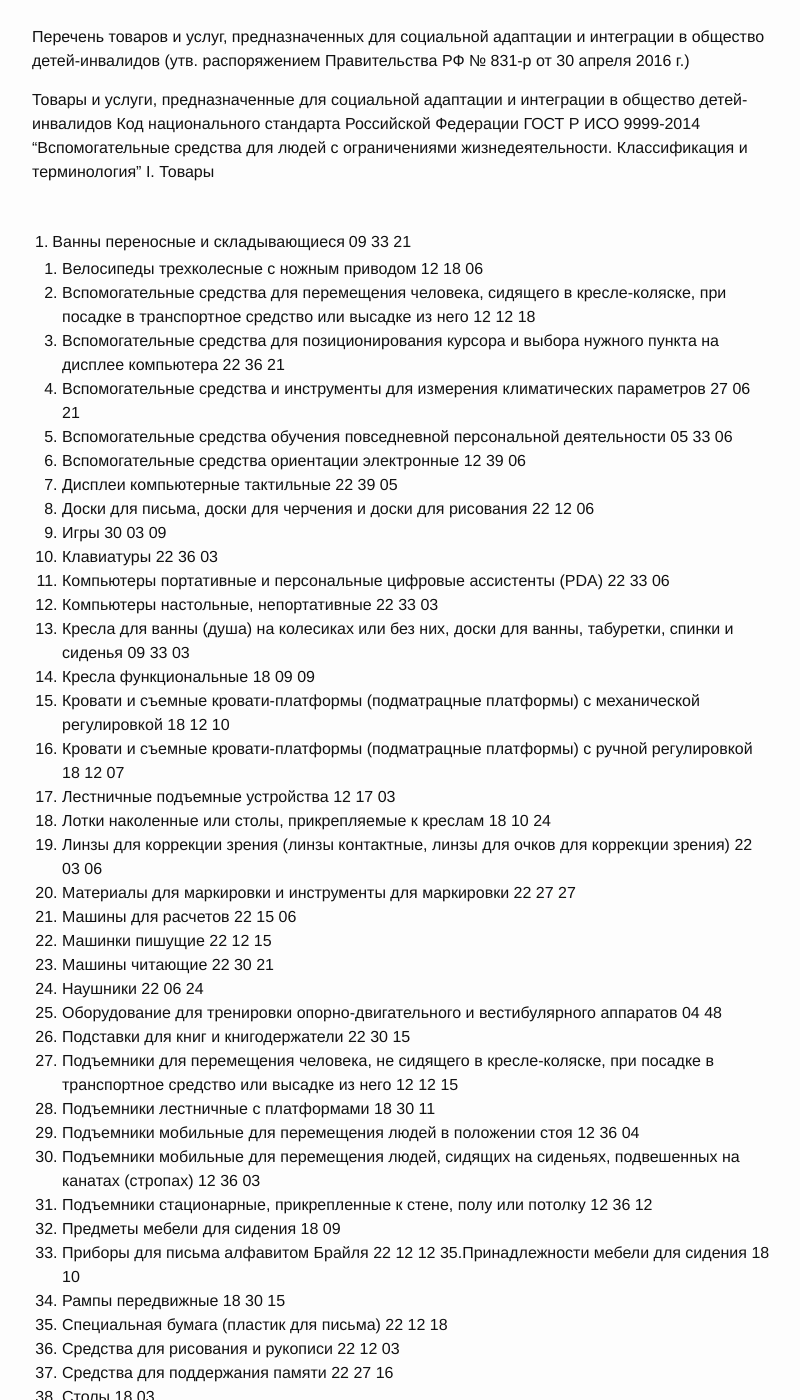
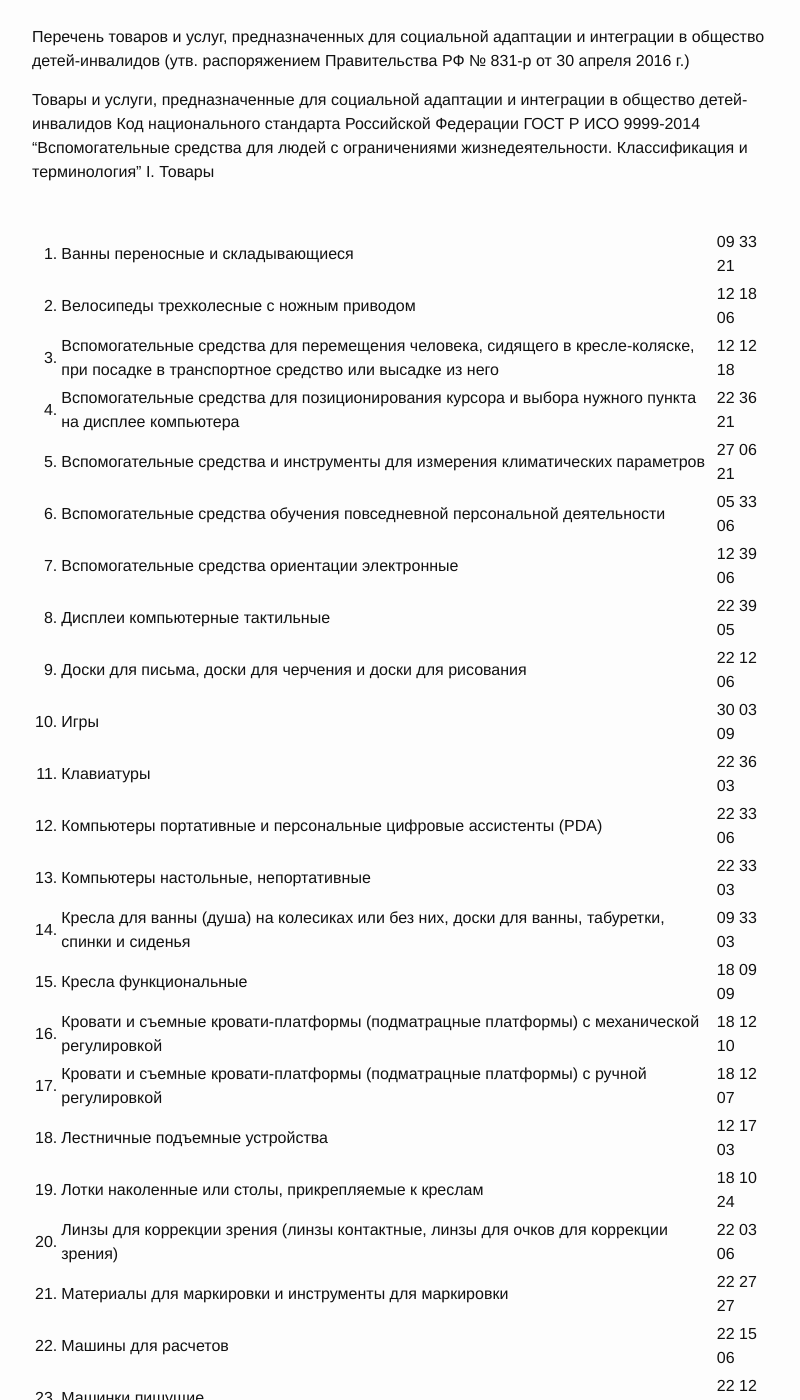
Before and after one commit to qboneteam/saranskmama, a Jekyll site: the page built from _posts/2017-05-02-tovari-i-uslugi-prednaznachennie-dlya-socialnoj-adaptacii-detej-invalidov.md, in a window 1280 px wide and 1400 px high, scrolled down 259 px. Shown: the whole window, without its empty margins (238-1038 px from the left). Built offline with Jekyll 4.4.1, drawn with Linux system fonts in a browser that asks for light colours; some of the changed text lies outside the part shown.

Commit message:
Some fix!

```diff
--- a/_posts/2017-05-02-tovari-i-uslugi-prednaznachennie-dlya-socialnoj-adaptacii-detej-invalidov.md
+++ b/_posts/2017-05-02-tovari-i-uslugi-prednaznachennie-dlya-socialnoj-adaptacii-detej-invalidov.md
@@ -10,86 +10,55 @@ date:   2017-05-02
 Товары и услуги, предназначенные для социальной адаптации и интеграции в общество детей-инвалидов	Код национального стандарта Российской Федерации ГОСТ Р ИСО 9999-2014 "Вспомогательные средства для людей с ограничениями жизнедеятельности. Классификация и терминология"
 I. Товары
 
- |    |    |    |
- |----|----|----|
+ |     |    |     |
+ |----:|----|:----|
  | 1. | Ванны переносные и складывающиеся | 09 33 21 |
+ | 2. | Велосипеды трехколесные с ножным приводом | 12 18 06 |
+ | 3. | Вспомогательные средства для перемещения человека, сидящего в кресле-коляске, при посадке в транспортное средство или высадке из него | 12 12 18 |
+ | 4. | Вспомогательные средства для позиционирования курсора и выбора нужного пункта на дисплее компьютера | 22 36 21 |
+ | 5. | Вспомогательные средства и инструменты для измерения климатических параметров | 27 06 21 |
+ | 6. | Вспомогательные средства обучения повседневной персональной деятельности | 05 33 06 |
+ | 7. | Вспомогательные средства ориентации электронные | 12 39 06 |
+ | 8. | Дисплеи компьютерные тактильные | 22 39 05 |
+ | 9. | Доски для письма, доски для черчения и доски для рисования | 22 12 06 |
+ | 10. | Игры | 30 03 09 |
+ | 11. | Клавиатуры | 22 36 03 |
+ | 12. | Компьютеры портативные и персональные цифровые ассистенты (PDA) | 22 33 06 |
+ | 13. | Компьютеры настольные, непортативные | 22 33 03 |
+ | 14. | Кресла для ванны (душа) на колесиках или без них, доски для ванны, табуретки, спинки и сиденья | 09 33 03 |
+ | 15. | Кресла функциональные | 18 09 09 |
+ | 16. | Кровати и съемные кровати-платформы (подматрацные платформы) с механической регулировкой | 18 12 10 |
+ | 17. | Кровати и съемные кровати-платформы (подматрацные платформы) с ручной регулировкой | 18 12 07 |
+ | 18. | Лестничные подъемные устройства | 12 17 03 |
+ | 19. | Лотки наколенные или столы, прикрепляемые к креслам | 18 10 24 |
+ | 20. | Линзы для коррекции зрения (линзы контактные, линзы для очков для коррекции зрения) | 22 03 06 |
+ | 21. | Материалы для маркировки и инструменты для маркировки | 22 27 27 |
+ | 22. | Машины для расчетов | 22 15 06 |
+ | 23. | Машинки пишущие | 22 12 15 |
+ | 24. | Машины читающие | 22 30 21 |
+ | 25. | Наушники | 22 06 24 |
+ | 26. | Оборудование для тренировки опорно-двигательного и вестибулярного аппаратов | 04 48 |
+ | 27. | Подставки для книг и книгодержатели | 22 30 15 |
+ | 28. | Подъемники для перемещения человека, не сидящего в кресле-коляске, при посадке в транспортное средство или высадке из него | 12 12 15 |
+ | 29. | Подъемники лестничные с платформами | 18 30 11 |
+ | 30. | Подъемники мобильные для перемещения людей в положении стоя | 12 36 04 |
+ | 31. | Подъемники мобильные для перемещения людей, сидящих на сиденьях, подвешенных на канатах (стропах) | 12 36 03 |
+ | 32. | Подъемники стационарные, прикрепленные к стене, полу или потолку | 12 36 12 |
+ | 33. | Предметы мебели для сидения | 18 09 |
+ | 34. | Приборы для письма алфавитом Брайля | 22 12 12 |
+ | 35. | Принадлежности мебели для сидения | 18 10 |
+ | 36. | Рампы передвижные | 18 30 15 |
+ | 37. | Специальная бумага (пластик для письма) | 22 12 18 |
+ | 38. | Средства для рисования и рукописи | 22 12 03 |
+ | 39. | Средства для поддержания памяти | 22 27 16 |
+ | 40. | Столы | 18 03 |
+ | 41. | Телефонные аппараты для мобильных сетей | 22 24 06 |
+ | 42. | Тележки | 24 36 12 |
+ | 43. | Устройства индукционно-петлевые | 22 18 30 |
+ | 44. | Устройства, оборудование и материалы для анализа крови | 04 24 12 |
+ | 45. | Устройства ввода альтернативные | 22 36 12 |
+ | 46. | Устройства для записи алфавитом Брайля, портативные | 22.12 21 |
+ | 47. | Часы и хронометры | 22 27 12 |
 
-
-2. Велосипеды трехколесные с ножным приводом	12 18 06
-3. Вспомогательные средства для перемещения человека, сидящего в кресле-коляске, при посадке в транспортное средство или высадке из него	12 12 18
-4. Вспомогательные средства для позиционирования курсора и выбора нужного пункта на дисплее компьютера	22 36 21
-5. Вспомогательные средства и инструменты для измерения климатических параметров	27 06 21
-6. Вспомогательные средства обучения повседневной персональной деятельности	05 33 06
-7. Вспомогательные средства ориентации электронные	12 39 06
-8. Дисплеи компьютерные тактильные
-22 39 05
-9. Доски для письма, доски для черчения и доски для рисования	22 12 06
-10. Игры	30 03 09
-11. Клавиатуры	22 36 03
-12. Компьютеры портативные и персональные цифровые ассистенты (PDA)	22 33 06
-13. Компьютеры настольные, непортативные	22 33 03
-14. Кресла для ванны (душа) на колесиках или без них, доски для ванны, табуретки, спинки и сиденья
-09 33 03
-15. Кресла функциональные	18 09 09
-16. Кровати и съемные кровати-платформы (подматрацные платформы) с механической регулировкой
-18 12 10
-17. Кровати и съемные кровати-платформы (подматрацные платформы) с ручной регулировкой
-18 12 07
-18. Лестничные подъемные устройства
-12 17 03
-19. Лотки наколенные или столы, прикрепляемые к креслам
-18 10 24
-20. Линзы для коррекции зрения (линзы контактные, линзы для очков для коррекции зрения)
-22 03 06
-21. Материалы для маркировки и инструменты для маркировки	22 27 27
-22. Машины для расчетов
-22 15 06
-23. Машинки пишущие
-22 12 15
-24. Машины читающие
-22 30 21
-25. Наушники
-22 06 24
-26. Оборудование для тренировки опорно-двигательного и вестибулярного аппаратов
-04 48
-27. Подставки для книг и книгодержатели
-22 30 15
-28. Подъемники для перемещения человека, не сидящего в кресле-коляске, при посадке в транспортное средство или высадке из него
-12 12 15
-29. Подъемники лестничные с платформами
-18 30 11
-30. Подъемники мобильные для перемещения людей в положении стоя	12 36 04
-31. Подъемники мобильные для перемещения людей, сидящих на сиденьях, подвешенных на канатах (стропах)
-12 36 03
-32. Подъемники стационарные, прикрепленные к стене, полу или потолку
-12 36 12
-33. Предметы мебели для сидения
-18 09
-34. Приборы для письма алфавитом Брайля
-22 12 12
-35.Принадлежности мебели для сидения
-18 10
-36. Рампы передвижные
-18 30 15
-37. Специальная бумага (пластик для письма)
-22 12 18
-38. Средства для рисования и рукописи
-22 12 03
-39. Средства для поддержания памяти
-22 27 16
-40. Столы	18 03
-41. Телефонные аппараты для мобильных сетей
-22 24 06
-42. Тележки
-24 36 12
-43. Устройства индукционно-петлевые
-22 18 30
-44. Устройства, оборудование и материалы для анализа крови
-04 24 12
-45. Устройства ввода альтернативные
-22 36 12
-46. Устройства для записи алфавитом Брайля, портативные
-22.12 21
-47. Часы и хронометры	22 27 12
 II. Услуги
 48. Услуги чтеца-секретаря
```
